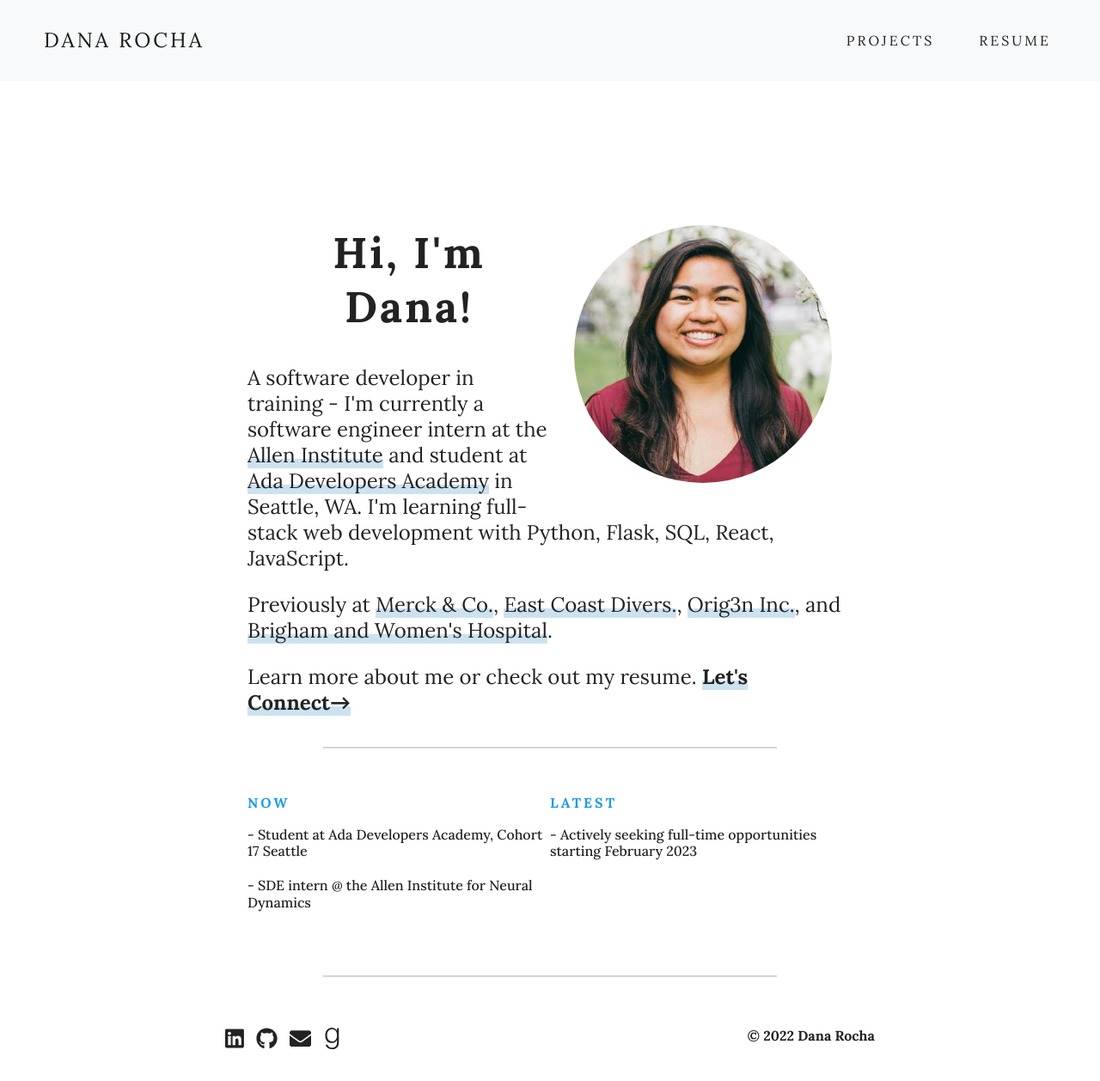
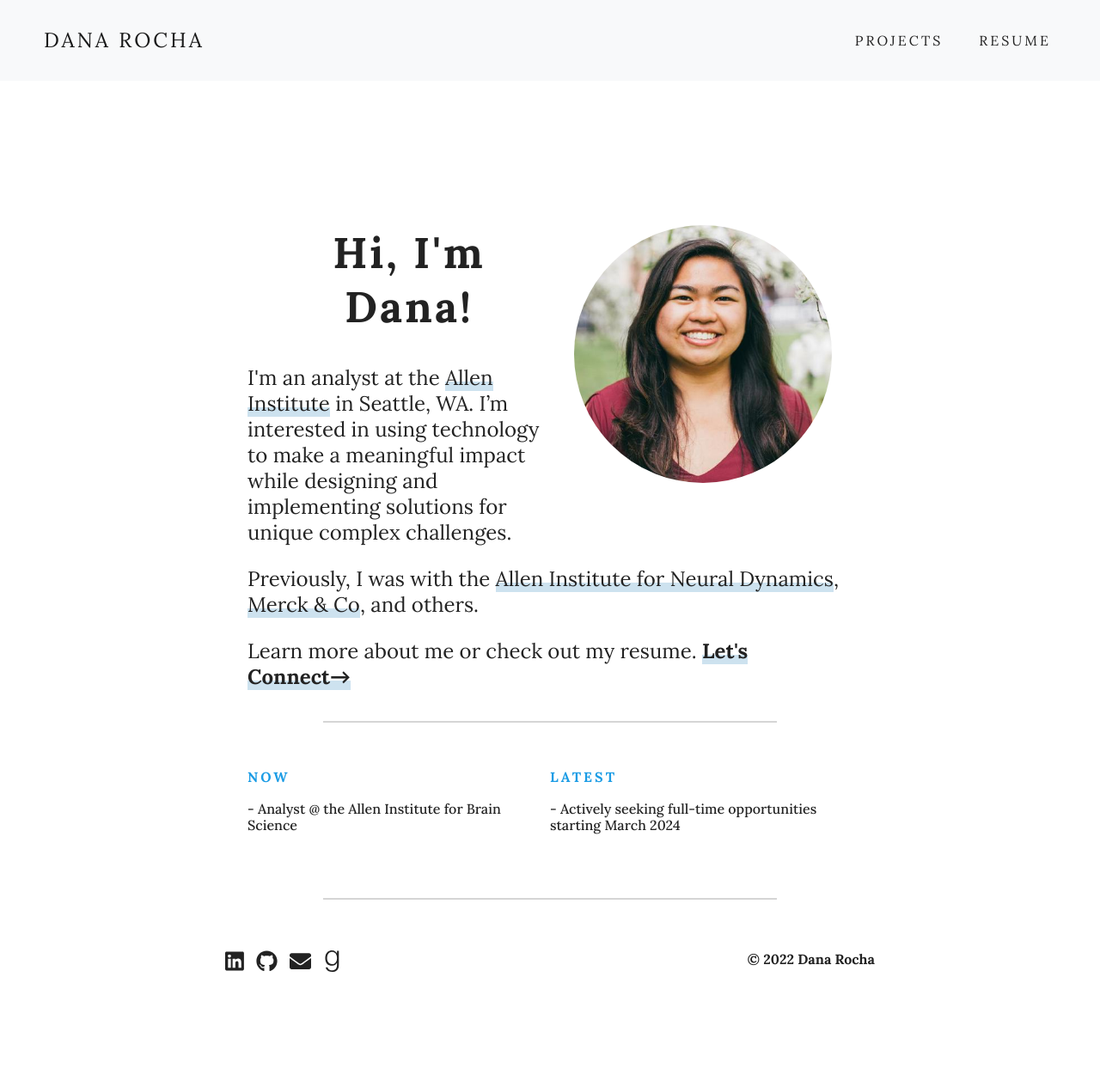
Before and after one commit to dana-rocha/dana-rocha.github.io, a Jekyll site: the page built from index.html, in a window 1280 px wide. Shown: the whole page at 86% size. Built offline with Jekyll 4.4.1, drawn with Linux system fonts in a browser that asks for light colours; nearby versions of some CDN libraries; after the commit the page ends 1169 px from its top, so only the background shows below that.

Commit message:
updates home page body paragraphs

```diff
--- a/_layouts/default.html
+++ b/_layouts/default.html
@@ -34,11 +34,6 @@
             <li class="nav-item">
               <a class="nav-link mx-2" href="/pages/projects.html">PROJECTS</a>
             </li>
-
-            <li class="nav-item">
-              <!-- <a class="nav-link mx-2" href="/about/index.html">ABOUT</a> -->
-            </li>
-
             <li class="nav-item">
               <a class="nav-link mx-2" href="/resume/DanaRocha-Resume.pdf" target="_blank">RESUME</a>
             </li>
@@ -54,12 +49,11 @@
         <div class="welcome">
           <img class="profile-pic avatar" src="../media/github.jpg" alt="Profile Picture">
             <h1><strong>Hi, I'm Dana!</strong></h1>
-            <h4>A software developer in training - I'm currently a software engineer intern at the <a href="https://alleninstitute.org/" target="_blank" class="highlight">Allen Institute</a>
-              and student at <a href="https://www.adadevelopersacademy.org/" target="_blank" class="highlight">Ada Developers Academy</a>
-              in Seattle, WA. I'm learning full-stack web development with Python, Flask, SQL, React, JavaScript.
+            <h4>I'm an analyst at the <a href="https://alleninstitute.org/" target="_blank" class="highlight">Allen Institute</a>
+              in Seattle, WA. I’m interested in using technology to make a meaningful impact while designing and implementing solutions for unique complex challenges.
             </h4>
-            <h4>Previously at <a href="https://www.merck.com/" target="_blank" class="highlight">Merck & Co.</a>, <a href="https://www.ecdivers.com/" target="_blank" class="highlight">East Coast Divers.</a>,
-              <a href="https://orig3n.com/" target="_blank" class="highlight">Orig3n Inc.</a>, and <a href="https://www.brighamandwomens.org/" target="_blank" class="highlight">Brigham and Women's Hospital</a>.
+            <h4>Previously, I was with the <a href="https://alleninstitute.org/division/neural-dynamics/" target="_blank" class="highlight">Allen Institute for Neural Dynamics</a>,
+              <a href="https://www.merck.com/" target="_blank" class="highlight">Merck & Co</a>, and others.
             </h4>
             <h4>Learn more about me or check out my resume. <a href="https://www.linkedin.com/in/rochadana/" class="highlight"><strong>Let's Connect→</strong></a></h4>
         </div>
@@ -71,13 +65,12 @@
       <div class="row current">
         <div class="column col-lg-6">
         <h6 class="update-section"><strong> NOW </strong></h6>
-          <h6 class="updates"> - Student at Ada Developers Academy, Cohort 17 Seattle </h6>
-          <h6 class="updates"> - SDE intern @ the Allen Institute for Neural Dynamics </h6>
+          <h6 class="updates"> - Analyst @ the Allen Institute for Brain Science </h6>
         </div>
         <br>
         <div class="column col-lg-6">
         <h6 class="update-section"><strong> LATEST </strong></h6>
-          <h6 class="updates"> - Actively seeking full-time opportunities starting February 2023 </h6>
+          <h6 class="updates"> - Actively seeking full-time opportunities starting March 2024 </h6>
         </div>
       </div>
 
```
